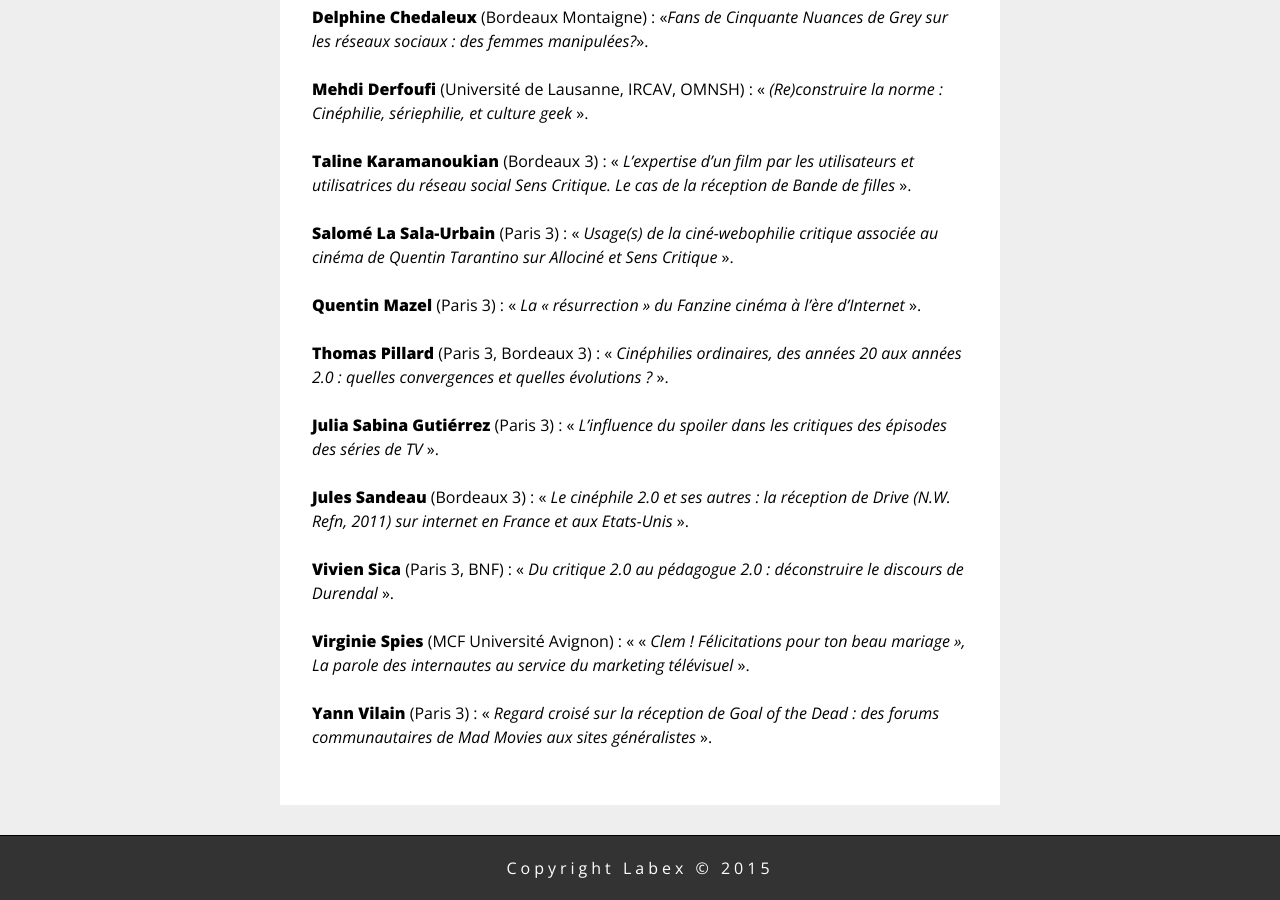
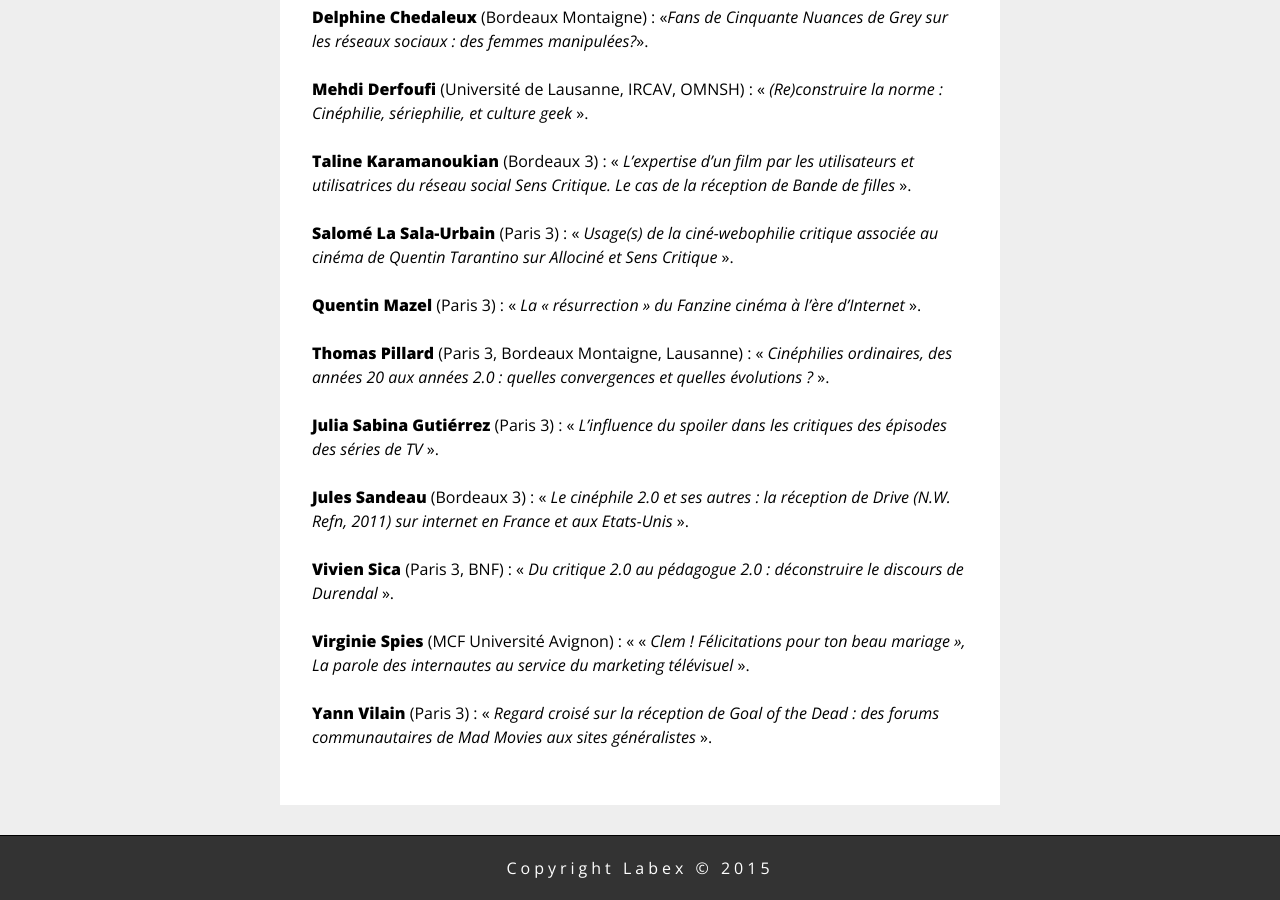
Before and after one commit to Labex-ICCA/Labex-ICCA.github.io, a Jekyll site: the page built from _posts/evenements/2015-12-11-colloque-cin-philies-s-riphilies-2-0-le-casting.md, in a window 1280 px wide and 900 px high, scrolled down 1514 px. Built offline with Jekyll 4.4.1, drawn with Linux system fonts in a browser that asks for light colours; Markdown is read by kramdown in place of the engine named in the settings.

Commit message:
Updated 2015-12-11-colloque-cin-philies-s-riphilies-2-0-le-casting.md

```diff
--- a/_posts/evenements/2015-12-11-colloque-cin-philies-s-riphilies-2-0-le-casting.md
+++ b/_posts/evenements/2015-12-11-colloque-cin-philies-s-riphilies-2-0-le-casting.md
@@ -10,6 +10,7 @@ author: "mélanie "
 published: true
 title: "Colloque Cinéphilies/sériphilies 2.0: le casting! "
 ---
+
 
 
 ## Colloque Cinéphilies/sériphilies 2.0
@@ -43,7 +44,7 @@ Lieu : Maison de la Recherche (4 rue des irlandais 75005 Paris)
 
 **Quentin Mazel** (Paris 3) : « _La « résurrection » du Fanzine cinéma à l’ère d’Internet_ ».
 
-**Thomas Pillard** (Paris 3, Bordeaux 3) : « _Cinéphilies ordinaires, des années 20 aux années 2.0 : quelles convergences et quelles évolutions ?_ ».
+**Thomas Pillard** (Paris 3, Bordeaux Montaigne, Lausanne) : « _Cinéphilies ordinaires, des années 20 aux années 2.0 : quelles convergences et quelles évolutions ?_ ».
 
 **Julia Sabina Gutiérrez** (Paris 3) : « _L’influence du spoiler dans les critiques des épisodes des séries de TV_ ».
 
```
